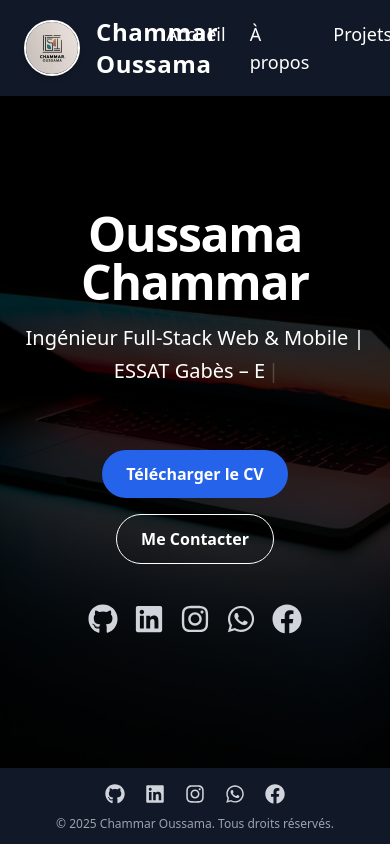
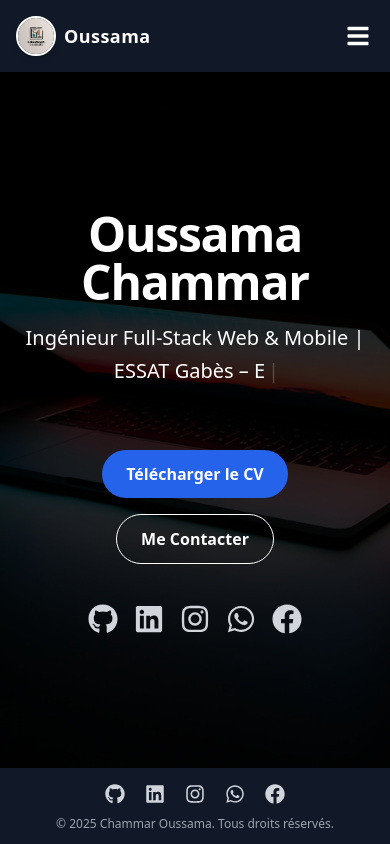
Before and after one commit to CHOUMR11/PortfolioOussama, a React (Vite) app: page / in a window 390 px wide. Shown: the top 844 px of the page. Built offline with nearby package versions, Linux system fonts and the light colour scheme.

Commit message:
Update Header.jsx

```diff
--- a/src/components/layout/Header.jsx
+++ b/src/components/layout/Header.jsx
@@ -1,23 +1,46 @@
 // src/components/layout/Header.jsx
-import React from 'react';
+import React, { useState } from 'react';
+import { FaBars, FaTimes } from 'react-icons/fa';
 import logo from '../../assets/logo.png';
 
 function Header() {
+  const [isMenuOpen, setIsMenuOpen] = useState(false);
+
+  const toggleMenu = () => {
+    setIsMenuOpen(!isMenuOpen);
+  };
+
+  const closeMenu = () => {
+    setIsMenuOpen(false);
+  };
+
   return (
     <header className="bg-gray-900 text-white fixed top-0 w-full z-20 shadow-lg">
-      <nav className="container mx-auto flex justify-between items-center py-4 px-6">
+      <nav className="container mx-auto flex justify-between items-center py-4 px-4 sm:px-6">
         {/* Logo + Titre */}
-        <div className="flex items-center space-x-4">
+        <div className="flex items-center space-x-2 sm:space-x-4">
           <img
             src={logo}
             alt="Logo"
-            className="w-14 h-14 rounded-full object-cover border-2 border-white shadow-md transition-transform duration-300 hover:scale-105"
+            className="w-10 h-10 sm:w-14 sm:h-14 rounded-full object-cover border-2 border-white shadow-md transition-transform duration-300 hover:scale-105"
           />
-          <span className="text-2xl font-semibold tracking-wide">Chammar Oussama</span>
+          <span className="text-lg sm:text-2xl font-semibold tracking-wide">
+            <span className="hidden sm:inline">Chammar Oussama</span>
+            <span className="sm:hidden">Oussama</span>
+          </span>
         </div>
 
-        {/* Liens de navigation */}
-        <ul className="flex space-x-6 text-lg font-medium">
+        {/* Menu hamburger pour mobile */}
+        <button
+          onClick={toggleMenu}
+          className="md:hidden text-2xl focus:outline-none focus:ring-2 focus:ring-blue-400 rounded p-1"
+          aria-label="Toggle menu"
+        >
+          {isMenuOpen ? <FaTimes /> : <FaBars />}
+        </button>
+
+        {/* Liens de navigation - Desktop */}
+        <ul className="hidden md:flex space-x-6 text-lg font-medium">
           <li>
             <a href="#hero" className="hover:text-blue-400 transition-colors">Accueil</a>
           </li>
@@ -31,6 +54,50 @@ function Header() {
             <a href="#contact" className="hover:text-blue-400 transition-colors">Contact</a>
           </li>
         </ul>
+
+        {/* Menu mobile */}
+        <div className={`md:hidden absolute top-full left-0 w-full bg-gray-900 shadow-lg transition-all duration-300 ${
+          isMenuOpen ? 'opacity-100 visible' : 'opacity-0 invisible'
+        }`}>
+          <ul className="flex flex-col py-4">
+            <li>
+              <a
+                href="#hero"
+                className="block px-6 py-3 hover:bg-gray-800 hover:text-blue-400 transition-colors"
+                onClick={closeMenu}
+              >
+                Accueil
+              </a>
+            </li>
+            <li>
+              <a
+                href="#about"
+                className="block px-6 py-3 hover:bg-gray-800 hover:text-blue-400 transition-colors"
+                onClick={closeMenu}
+              >
+                À propos
+              </a>
+            </li>
+            <li>
+              <a
+                href="#projects"
+                className="block px-6 py-3 hover:bg-gray-800 hover:text-blue-400 transition-colors"
+                onClick={closeMenu}
+              >
+                Projets
+              </a>
+            </li>
+            <li>
+              <a
+                href="#contact"
+                className="block px-6 py-3 hover:bg-gray-800 hover:text-blue-400 transition-colors"
+                onClick={closeMenu}
+              >
+                Contact
+              </a>
+            </li>
+          </ul>
+        </div>
       </nav>
     </header>
   );
```
